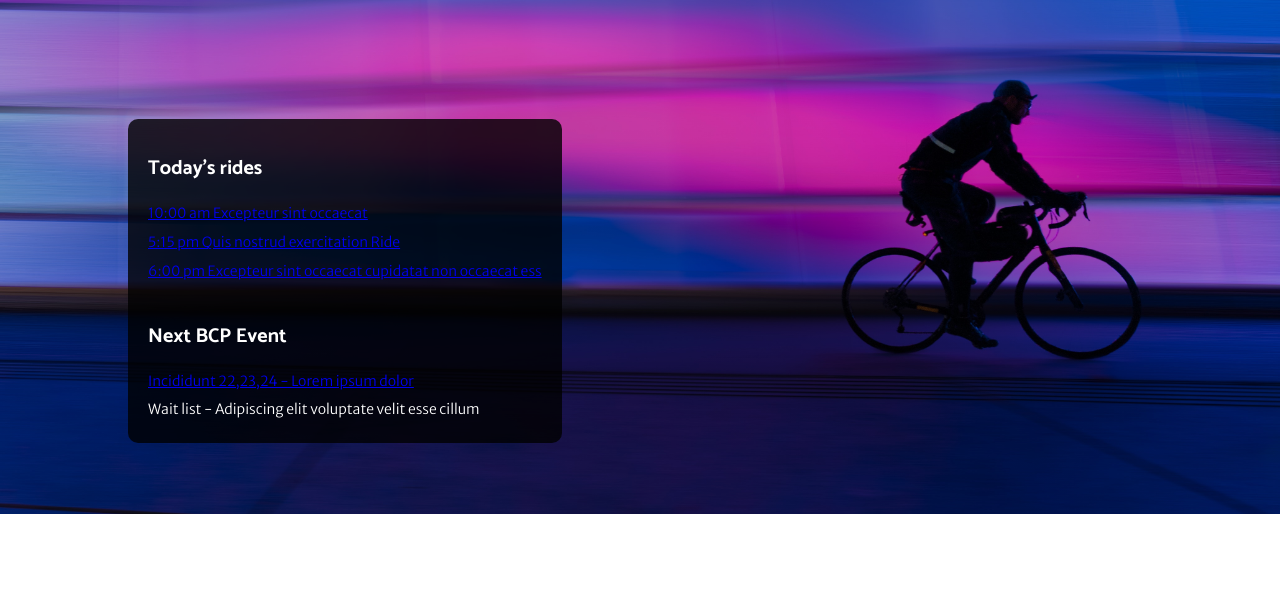
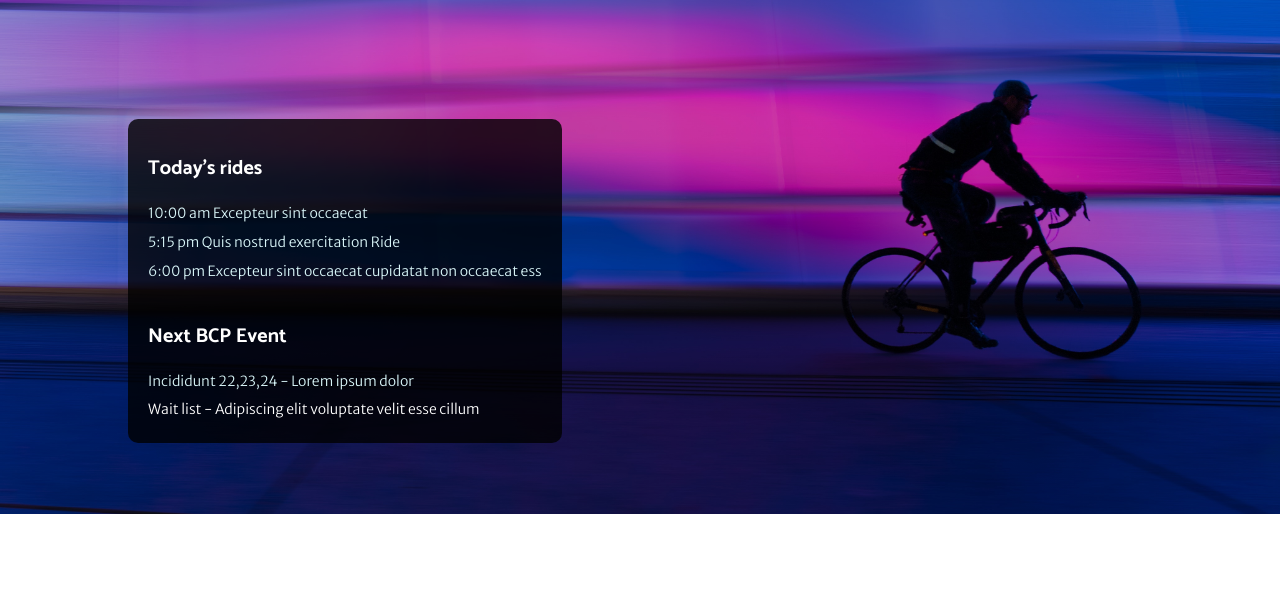
Before and after one commit to sleepyComrade/Local-Club-Project, a plain HTML site: page index.html in a window 1280 px wide. Shown: the part 196-800 px from the top of the page. Drawn offline with nearby package versions, Linux system fonts and the light colour scheme.

Commit message:
Update style.css

```diff
--- a/style.css
+++ b/style.css
@@ -541,7 +541,17 @@ span.accent-color {
   padding: 5px 0;
 }
 
+.schedule a {
+  color: #d8f5f8;
+  text-decoration: none;
+}
+
 .schedule a:hover {
+  cursor: pointer;
+  color: chocolate;
+}
+
+.schedule a:active {
   cursor: pointer;
   color: chocolate;
 }
```
